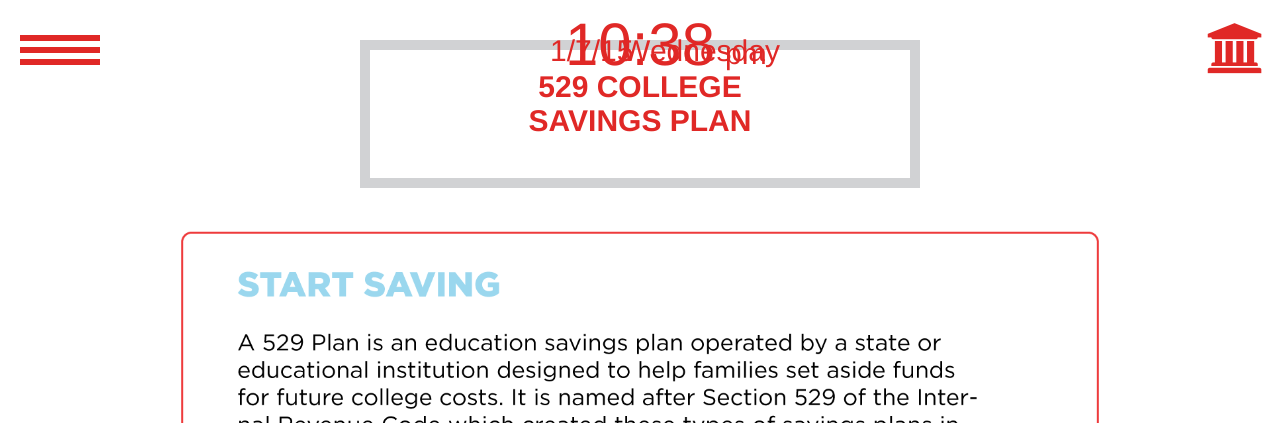
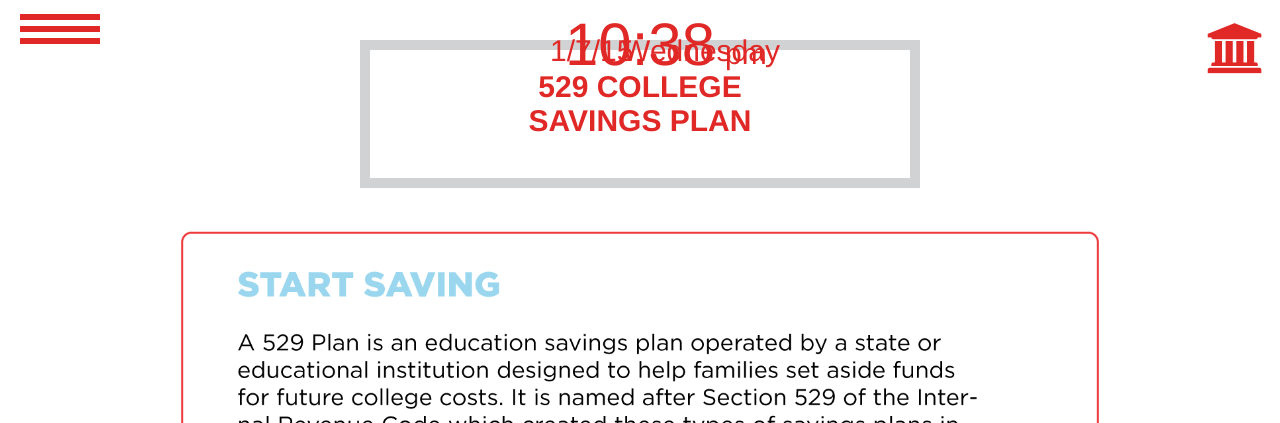
Before and after one commit to IsaacVH/Connected-Customer-Wide, a PHP site: page /htdocs/pages/529-savings.php in a window 1280 px wide. Shown: the top 423 px of the page. Run offline with PHP 8.4, Linux system fonts and the light colour scheme.

Commit message:
Header fix again. Also hopefully sidebar fix.

```diff
--- a/htdocs/css/header.css
+++ b/htdocs/css/header.css
@@ -94,6 +94,7 @@ a {
 	padding-top: 100px;
 	z-index: 2;
 	background-color: blue;
+	width: 0;
 }
 
 .menu .nav-dropdown {
@@ -154,10 +155,7 @@ a {
 	width: 80px;
 	margin: 0 auto;
 	position: relative;
-	top: 50%;
-	-webkit-transform: translateY(-50%);
-	-ms-transform: translateY(-50%);
-	transform: translateY(-50%);
+	top: calc(50% - 21px);
 }
 
 .menu-button .white-line-container .white-line {
--- a/htdocs/js/global.js
+++ b/htdocs/js/global.js
@@ -3,11 +3,13 @@ function menu_button() {
 	var nvdrop = $(".nav-dropdown");
 	if(nvdrop.hasClass("show")){
 		nvdrop.removeClass("show");
+		$(".menu").css("width", "0");
 		$(".menu .menu-button").removeClass("darker");
 		$(".menu-button .white-line").css("background-color", "#e02826");
 		$("#coverall").css("display", "none");
 	} else {
 		nvdrop.addClass("show");
+		$(".menu").css("width", "auto");
 		$(".menu .menu-button").addClass("darker");
 		$(".menu-button .white-line").css("background-color", "white");
 		$("#coverall").css("display", "block");
```
